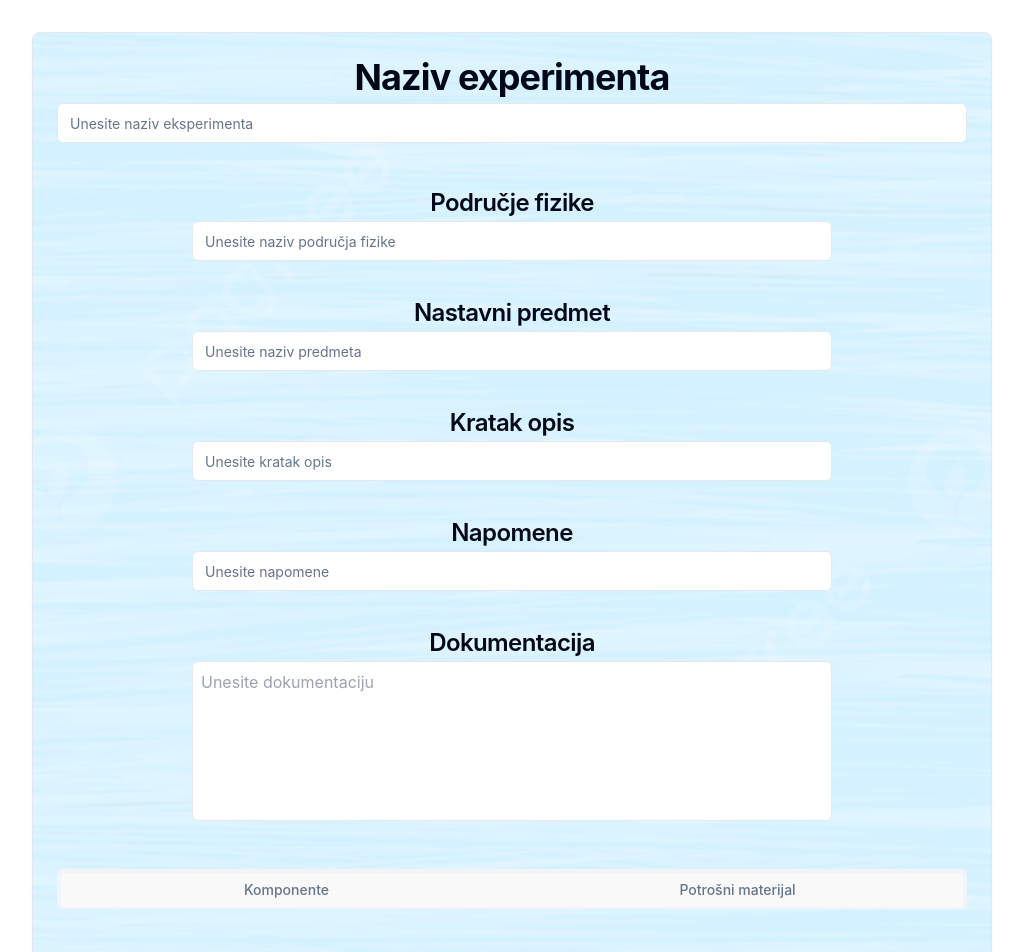
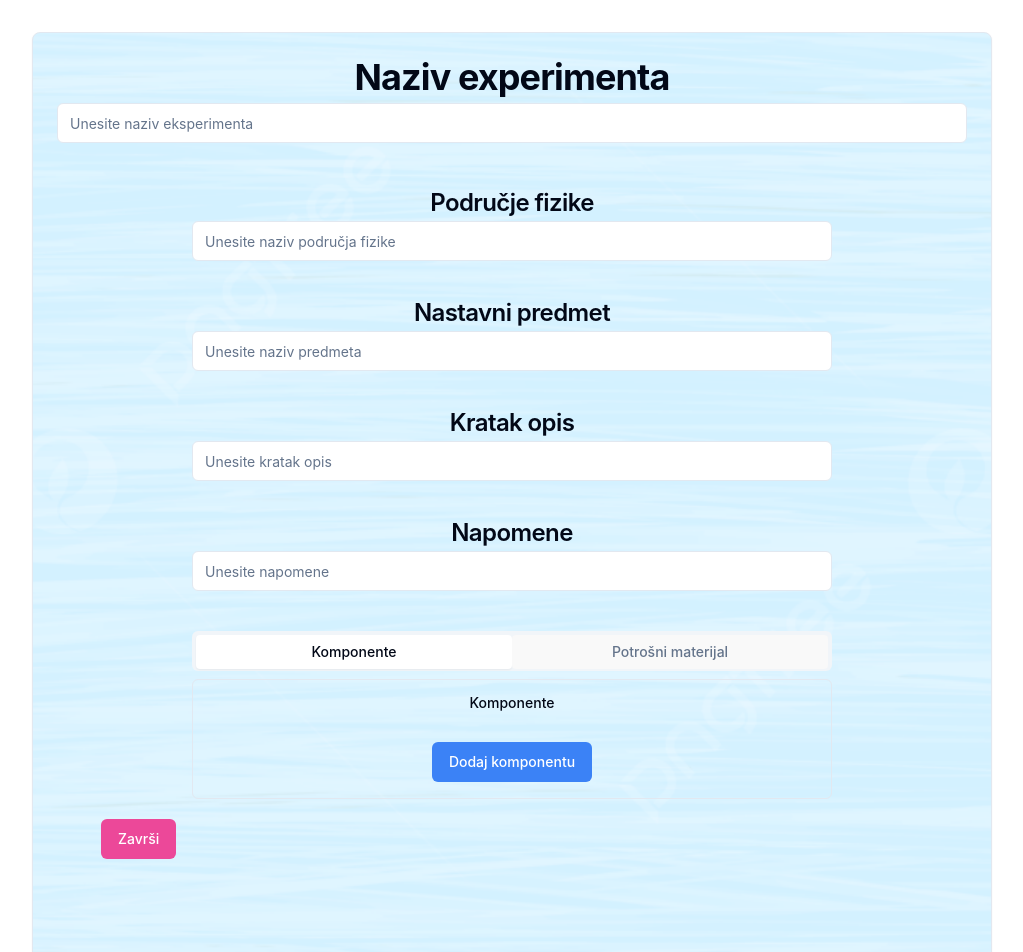
Before and after one commit to ll54152/Inventar, a React (Vite) app in the folder frontend/: page /Experimentunos in a window 1280 px wide. Shown: the top 952 px of the page, without its empty margins (128-1151 px from the left). Built offline with nearby package versions, Linux system fonts and the light colour scheme.

Commit message:
Dodavanje eksperimenta radi ali ne radi ako se dodaje eksperment sa komponentom

```diff
--- a/frontend/src/pages/Experimentunos.jsx
+++ b/frontend/src/pages/Experimentunos.jsx
@@ -8,22 +8,64 @@ import { Button } from "@/components/ui/button";
 
 function Experimentunos() {
   const [komponente, setKomponente] = useState([]);
-
+  const [formData, setFormData] = useState({
+    name: "",
+    field: "",
+    subject: "",
+    description: "",
+    materials: "",
+  });
 
   const addComponentField = (event) => {
     setKomponente([...komponente, ""]);
     event.preventDefault();
   };
 
-  const handleInputChange = (index, value) => {
+  const handleInputChange = (e) => {
+    const { id, value } = e.target;
+    setFormData((prev) => ({ ...prev, [id]: value }));
+  };
+
+  const handleComponentChange = (index, value) => {
     const updatedKomponente = [...komponente];
     updatedKomponente[index] = value;
     setKomponente(updatedKomponente);
   };
 
   const removeComponentField = (index) => {
-    const updatedKomponente = komponente.filter((_, i) => i !== index); // Remove the specified index
+    const updatedKomponente = komponente.filter((_, i) => i !== index);
     setKomponente(updatedKomponente);
+  };
+
+  const handleSubmit = async (e) => {
+    e.preventDefault();
+
+    const dataToSend = {
+      ...formData,
+      komponente,
+    };
+
+    try {
+      const response = await fetch("http://localhost:8080/experiment/add", {
+        method: "POST",
+        headers: {
+          "Content-Type": "application/json",
+        },
+        body: JSON.stringify(dataToSend),
+      });
+
+      if (response.ok) {
+        const result = await response.text(); // ili `response.json()` ako backend šalje JSON odgovor
+        console.log("Response:", result);
+        alert("Eksperiment uspješno dodan!");
+      } else {
+        console.error("Server error:", response.statusText);
+        alert("Došlo je do pogreške prilikom dodavanja eksperimenta.");
+      }
+    } catch (error) {
+      console.error("Fetch error:", error);
+      alert("Nije moguće povezati se s backendom.");
+    }
   };
 
   return (
@@ -37,19 +79,21 @@ function Experimentunos() {
           }}
       >
         <CardHeader>
-        <CardTitle className="text-4xl font-bold grid w-full justify-center gap-4">Naziv experimenta</CardTitle>
+          <CardTitle className="text-4xl font-bold grid w-full justify-center gap-4">
+            Naziv experimenta
+          </CardTitle>
           <div className="flex flex-col space-y-1.5">
-          <Input id="naziveksperimenta" placeholder="Unesite naziv eksperimenta" />
+            <Input id="name" placeholder="Unesite naziv eksperimenta" onChange={handleInputChange} />
           </div>
           <br />
         </CardHeader>
         <CardContent>
-        <form>
+          <form onSubmit={handleSubmit}>
             <div className="grid w-full justify-center gap-4">
               <div className="flex flex-col space-y-1.5">
                 <CardTitle>Područje fizike</CardTitle>
                 <div className="flex flex-col space-y-1.5">
-                <Input id="nazivpodrucja" placeholder="Unesite naziv područja fizike" />
+                  <Input id="field" placeholder="Unesite naziv područja fizike" onChange={handleInputChange} />
                 </div>
                 <br />
               </div>
@@ -57,7 +101,7 @@ function Experimentunos() {
               <div className="flex flex-col space-y-1.5">
                 <CardTitle>Nastavni predmet</CardTitle>
                 <div className="flex flex-col space-y-1.5">
-                <Input id="nazivpredmeta" placeholder="Unesite naziv predmeta" />
+                  <Input id="subject" placeholder="Unesite naziv predmeta" onChange={handleInputChange} />
                 </div>
                 <br />
               </div>
@@ -65,7 +109,7 @@ function Experimentunos() {
               <div className="flex flex-col space-y-1.5">
                 <CardTitle>Kratak opis</CardTitle>
                 <div className="flex flex-col space-y-1.5 w-[50vw]">
-                <Input id="opis" placeholder="Unesite kratak opis" />
+                  <Input id="description" placeholder="Unesite kratak opis" onChange={handleInputChange} />
                 </div>
                 <br />
               </div>
@@ -73,26 +117,12 @@ function Experimentunos() {
               <div className="flex flex-col space-y-1.5">
                 <CardTitle>Napomene</CardTitle>
                 <div className="flex flex-col space-y-1.5 w-[50vw]">
-                <Input id="napomene" placeholder="Unesite napomene" />
+                  <Input id="materials" placeholder="Unesite napomene" onChange={handleInputChange} />
                 </div>
                 <br />
               </div>
 
-            <div className="flex flex-col space-y-1.5">
-              <CardTitle>Dokumentacija</CardTitle>
-              <div className="flex flex-col space-y-1.5 w-[50vw]">
-                <textarea
-                  id="dokumentacija"
-                  placeholder="Unesite dokumentaciju"
-                  className="resize-none w-full h-40 p-2 border rounded-md"
-                ></textarea>
-              </div>
-              <br />
-            </div>
-          </div>
-
-          <br />
-          <Tabs defaultValue="account" className="w-100">
+              <Tabs defaultValue="komponente" className="w-100">
                 <TabsList className="grid w-full grid-cols-2">
                   <TabsTrigger value="komponente">Komponente</TabsTrigger>
                   <TabsTrigger value="potrosnimaterijal">Potrošni materijal</TabsTrigger>
@@ -106,7 +136,7 @@ function Experimentunos() {
                             <Input
                                 value={komponenta}
                                 placeholder={`Komponenta ${index + 1}`}
-                        onChange={(e) => handleInputChange(index, e.target.value)}
+                                onChange={(e) => handleComponentChange(index, e.target.value)}
                             />
                             <Button
                                 onClick={() => removeComponentField(index)}
@@ -125,21 +155,16 @@ function Experimentunos() {
                     </div>
                   </ScrollArea>
                 </TabsContent>
-            <TabsContent value="potrosnimaterijal">
-              <div className="flex flex-col space-y-1.5">
-                <div className="flex flex-col space-y-1.5 w-[50vw]">
-                  <Input id="potrosnimaterijal" placeholder="Unesite potrošni materijal" />
+              </Tabs>
             </div>
-                <br />
-              </div>
-            </TabsContent>
-          </Tabs>
+
+            <CardFooter className="flex justify-between">
+              <Button type="submit" className="m-5 bg-pink-500 text-white">
+                Završi
+              </Button>
+            </CardFooter>
           </form>
         </CardContent>
-      <CardFooter className="flex justify-between"></CardFooter>
-
-                <Button className="m-5 bg-pink-500 text-white">Završi</Button>
-
       </Card>
   );
 }
```
Lines whose indentation alone changed are shown as unchanged.
